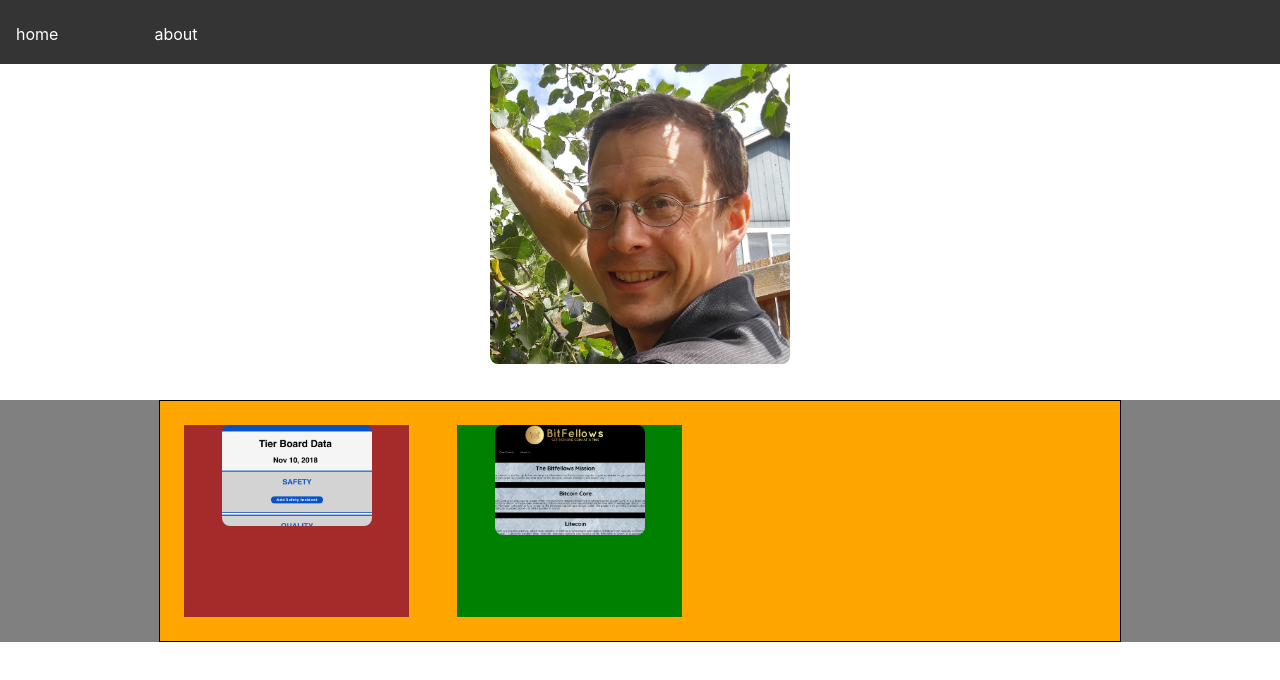
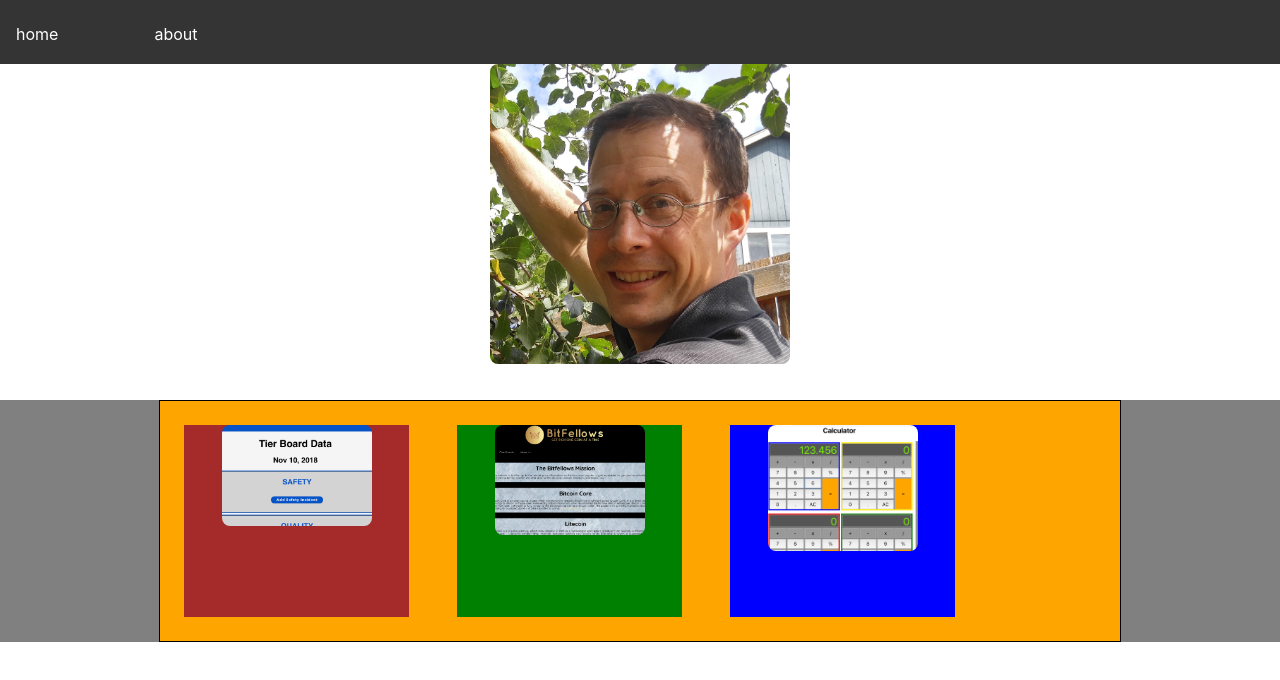
Before and after one commit to Lennerblom/portfolio, a React (Create React App) app in the folder portfolio/: page / in a window 1280 px wide. Shown: the top 680 px of the page. Built offline with nearby package versions, Linux system fonts and the light colour scheme.

Commit message:
added calculator

```diff
--- a/portfolio/src/about.js
+++ b/portfolio/src/about.js
@@ -16,7 +16,7 @@ export default class About extends Component {
             </nav>
             <p>this is the about page</p>
             <Button variant="contained" color="primary">
-      Hello World
+      Material UI button
     </Button>
           </Fragment>
         )
--- a/portfolio/src/css-practice.js
+++ b/portfolio/src/css-practice.js
@@ -1,5 +1,5 @@
 import React, { Component } from 'react';
-import './styles/practice.css';
+import './styles/practice.scss';
 
 export default class CssPractice extends Component {
     render() {
--- a/portfolio/src/home.js
+++ b/portfolio/src/home.js
@@ -1,5 +1,5 @@
 import React, { Component, Fragment }  from 'react';
-import './styles/practice.css';
+import './styles/practice.scss';
 export default class Home extends Component {
     render(){
         return(
@@ -23,6 +23,11 @@ export default class Home extends Component {
                         <img src={require('./assets/bitfellows.png')} alt="link to bitfellows site" width="150px"/>
                       </a>
                     </div>
+                    <div class="column3">
+                      <a href="https://lennerblom.github.io/calculator/">
+                        <img src={require('./assets/calculator.png')} alt="link to my calculator" width="150px"/>
+                      </a>
+                    </div>
                   </div>
                 </div>
             </Fragment>
--- a/portfolio/src/styles/practice.css
+++ b/portfolio/src/styles/practice.scss
@@ -22,6 +22,12 @@
     max-width: 225px;
     margin: 2.5% 2.5% 2.5% 2.5%;
 }
+.column3 {
+    background: blue;
+    width: 45%;
+    max-width: 225px;
+    margin: 2.5% 2.5% 2.5% 2.5%;
+}
 img {
     margin: 0 .5em 0 .5em auto;
     max-width: 90%;
```
Also changed, not shown: portfolio/src/assets/calculator.png (added), 1 other file (tests, documents, lock files or other folders).
